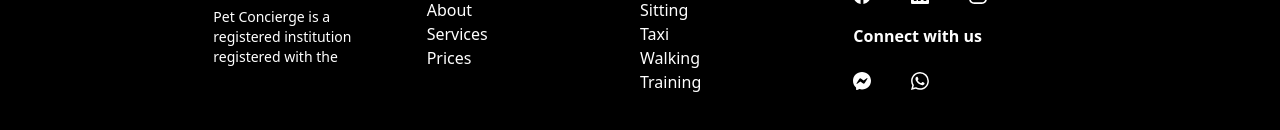
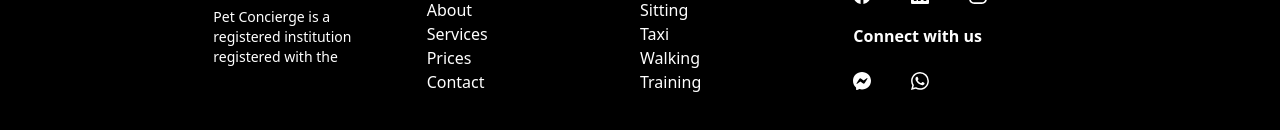
Before and after one commit to MauriceDev1/petconciergesa, a Next.js app: page / in a window 1280 px wide. Shown: the part 2878-3008 px from the top of the page. Built offline with nearby package versions, Linux system fonts and the light colour scheme.

Commit message:
fix: added contact to site map

```diff
--- a/components/general/Footer.js
+++ b/components/general/Footer.js
@@ -45,11 +45,11 @@ function Footer() {
                   <li>Prices</li>
                 </a>
               </Link>
-              {/* <Link href="/blog">
+              <Link href="/contact">
                 <a>
-                  <li>Blog</li>
+                  <li>Contact</li>
                 </a>
-              </Link> */}
+              </Link>
             </ul>
           </div>
           <div className='w-full md:w-1/4 mt-5'>
```
